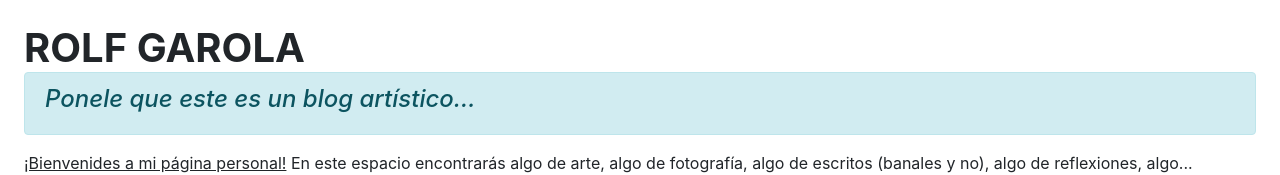
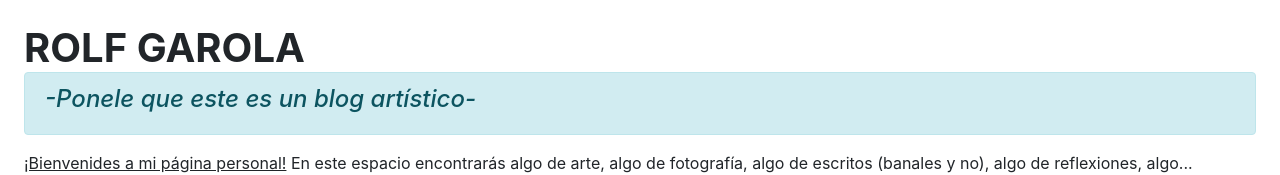
Before and after one commit to Florigarola/florigarola.github.io, a plain HTML site: page index.html in a window 1280 px wide. Shown: the top 175 px of the page. Drawn offline with nearby package versions, Linux system fonts and the light colour scheme.

Commit message:
Update index.html

```diff
--- a/index.html
+++ b/index.html
@@ -9,7 +9,7 @@
   <!-- v -->
 <div class="m-2 p-0">
   <h1><strong>ROLF GAROLA</strong><div class="alert alert-info">
-      <h4><em>Ponele que este es un blog artístico...</em></h4>
+      <h4><em>-Ponele que este es un blog artístico-</em></h4>
     </div></h1>
   <span style="text-decoration: underline">¡Bienvenides a mi página personal!</span>
   En este espacio encontrarás algo de arte, algo de fotografía, algo de escritos (banales y no), algo de reflexiones, algo...
```
